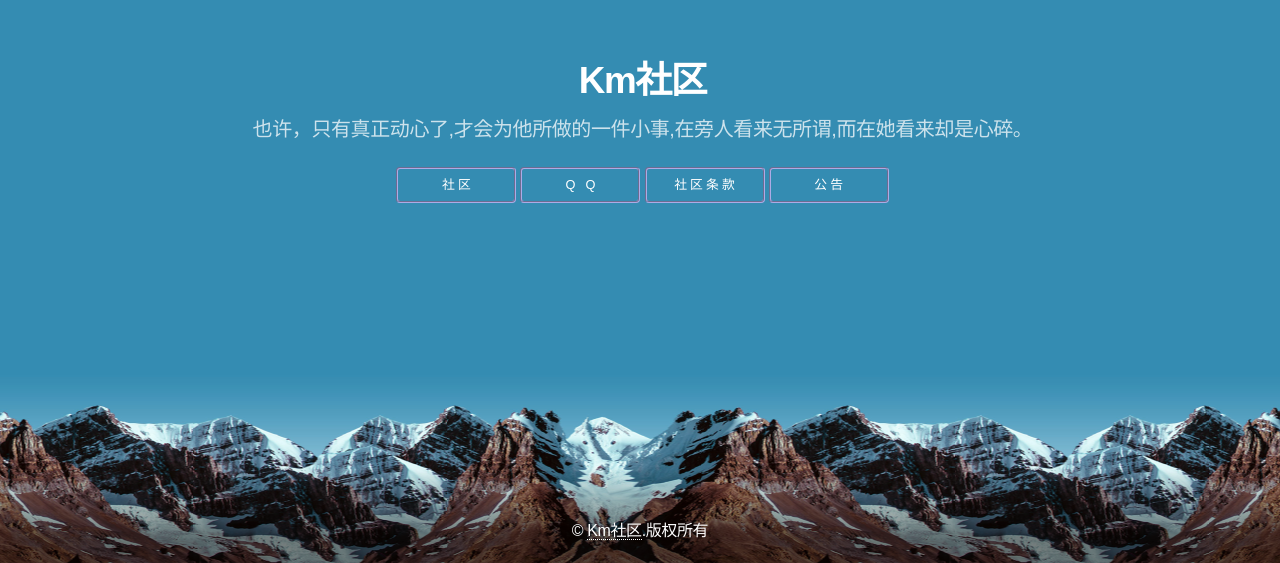
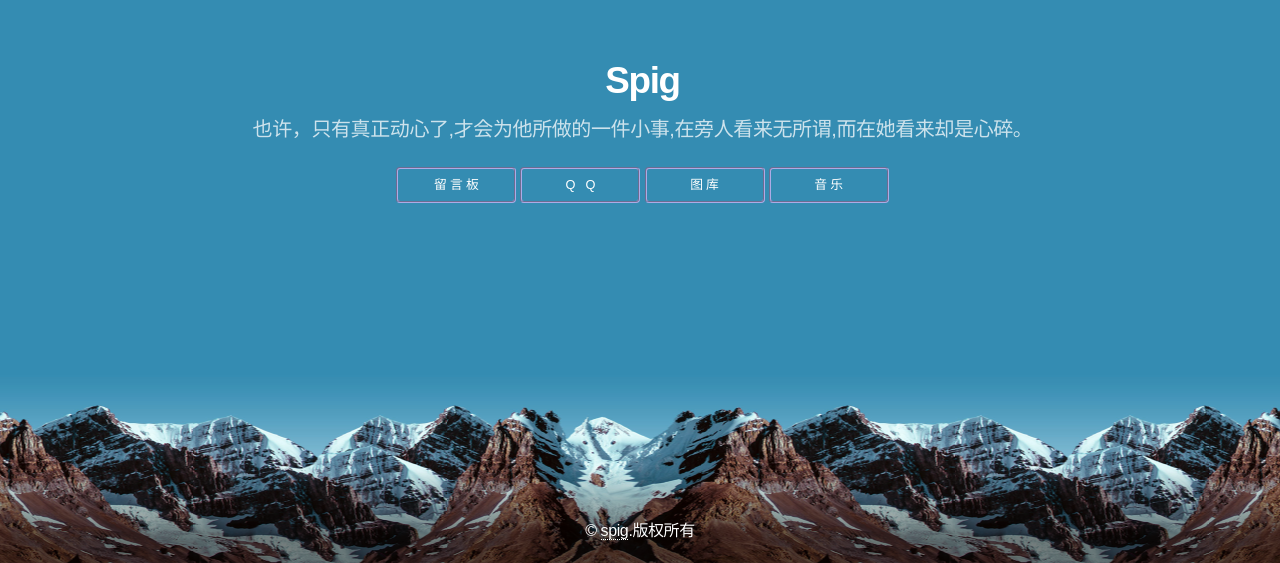
Before and after one commit to mrvangle/mrvangle.github.io, a plain HTML site: page index.html in a window 1280 px wide. Shown: the part 237-800 px from the top of the page. Drawn offline with nearby package versions, Linux system fonts and the light colour scheme.

Commit message:
Update index.html

```diff
--- a/index.html
+++ b/index.html
@@ -2,11 +2,11 @@
 <html>
 
   <head>
-    <title>Km社区</title>
+    <title>SPIG</title>
     <meta charset="utf-8" />
     <meta name="viewport" content="width=device-width, initial-scale=1, user-scalable=no" />
-    <meta name="keywords" content="Km社区" />
-    <meta name="description" content="一个开放自由的交流社区。" />
+    <meta name="keywords" content="SPIG个人博客" />
+    <meta name="description" content="记录世界记录你" />
     <link rel="stylesheet" href="main.css" />
     <link rel="icon" type="image/ico" href="/favicon.ico"></head>
 
@@ -18,25 +18,25 @@
       <div id="main">
         <!-- Header -->
         <header id="header">
-          <h1>Km社区</h1>
+          <h1>Spig</h1>
           <p>也许，只有真正动心了,才会为他所做的一件小事,在旁人看来无所谓,而在她看来却是心碎。</p>
           <nav>
             <ul class="mom">
               <li>
-                <a href="http://hdrgame.club/forum.php" title="社区">社区</a></li>
+                <a href="http://spig.cf/messageboard/" title="留言">留言板</a></li>
               <li>
-                <a href="https://wpa.qq.com/msgrd?v=3&uin=16306785&site=qq&menu=yes" title="Q Q">Q Q</a></li>
+                <a href="spig.cf" title="Q Q">Q Q</a></li>
               <li>
-                <a href="http://hdrgame.club/forum.php?mod=viewthread&tid=1&extra=" title="社区条款">社区条款</a></li>
+                <a href="http://spig.cf/photo/" title="图库">图库</a></li>
               <li>
-                <a href="http://hdrgame.club/forum.php?mod=forumdisplay&fid=2" title="公告">公告</a></li>
+                <a href="http://spig.cf/music/" title="音乐">音乐</a></li>
             </ul>
           </nav>
           <br></header>
         <!-- Footer -->
         <footer id="footer">
           <span class="copyright">©
-            <a href="/">Km社区</a>.版权所有</span></footer>
+            <a href="/">spig</a>.版权所有</span></footer>
       </div>
     </div>
     <script>window.onload = function() {
```
